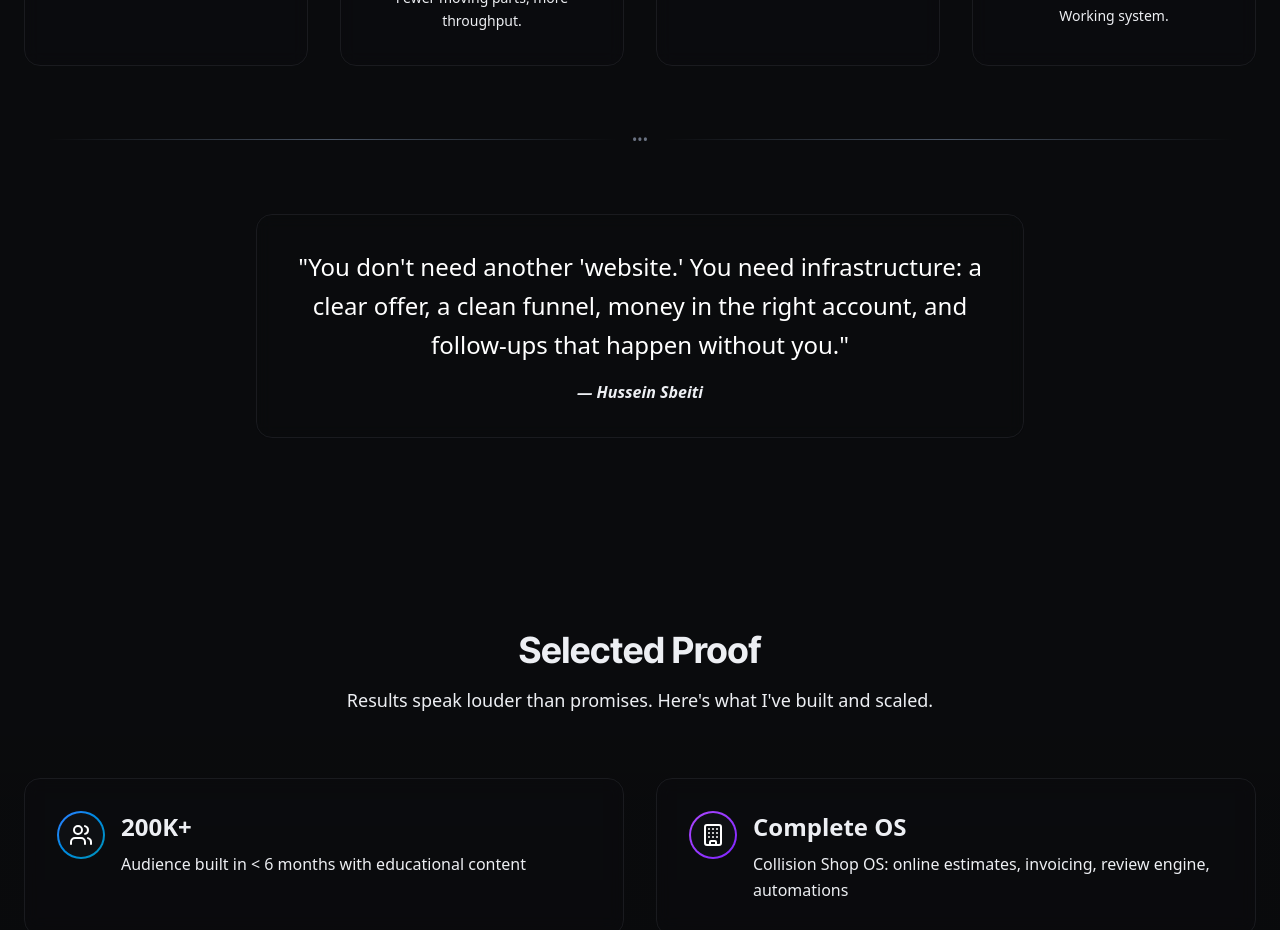
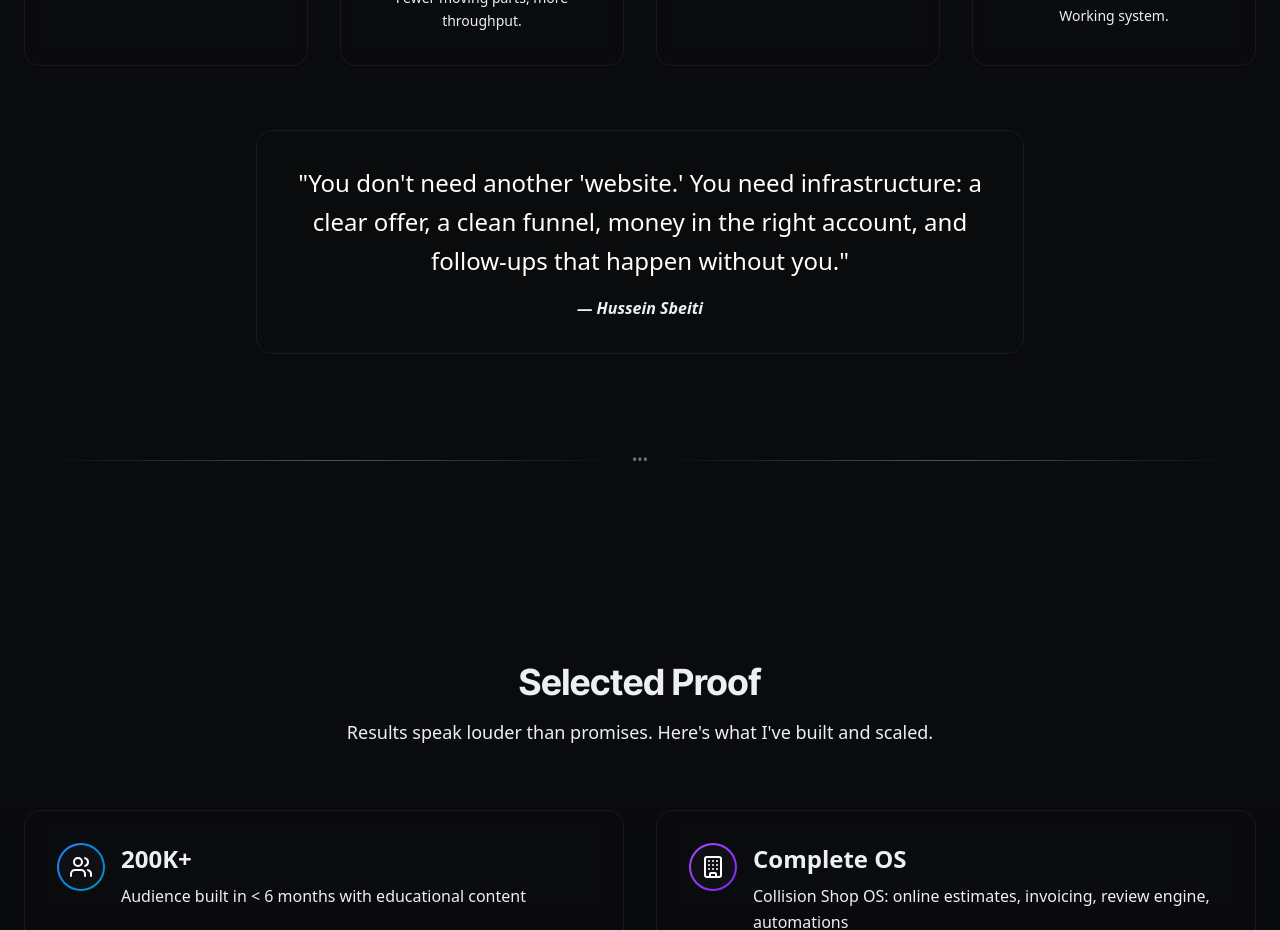
Before and after one commit to hseinsb/Mysite, a Next.js app: page /about in a window 1280 px wide. Shown: the part 3180-4110 px from the top of the page. Built offline with nearby package versions, Linux system fonts and the light colour scheme; no server answers.

Commit message:
Move divider to below the quote box in AboutPrinciples section

```diff
--- a/src/components/about/AboutPrinciples.tsx
+++ b/src/components/about/AboutPrinciples.tsx
@@ -82,16 +82,9 @@ export function AboutPrinciples() {
           ))}
         </div>
 
-        {/* Visual Divider */}
-        <div className="my-12 md:my-16 flex items-center gap-3 md:gap-4 px-6">
-          <div className="flex-1 h-px bg-gradient-to-r from-transparent via-gray-600 to-transparent"></div>
-          <span className="text-gray-500 text-sm">•••</span>
-          <div className="flex-1 h-px bg-gradient-to-r from-transparent via-gray-600 to-transparent"></div>
-        </div>
-
         {/* Quote */}
         <motion.div
-          className="text-center"
+          className="text-center mt-12 md:mt-16"
           initial={{ opacity: 0 }}
           whileInView={{ opacity: 1 }}
           transition={{ duration: 0.8 }}
@@ -104,6 +97,13 @@ export function AboutPrinciples() {
             <cite className="text-accent font-semibold mt-4 block">— Hussein Sbeiti</cite>
           </div>
         </motion.div>
+
+        {/* Visual Divider */}
+        <div className="mt-20 md:mt-24 mb-0 flex items-center gap-3 md:gap-4 px-6">
+          <div className="flex-1 h-px bg-gradient-to-r from-transparent via-gray-600 to-transparent"></div>
+          <span className="text-gray-500 text-sm">•••</span>
+          <div className="flex-1 h-px bg-gradient-to-r from-transparent via-gray-600 to-transparent"></div>
+        </div>
       </div>
     </section>
   );
```
